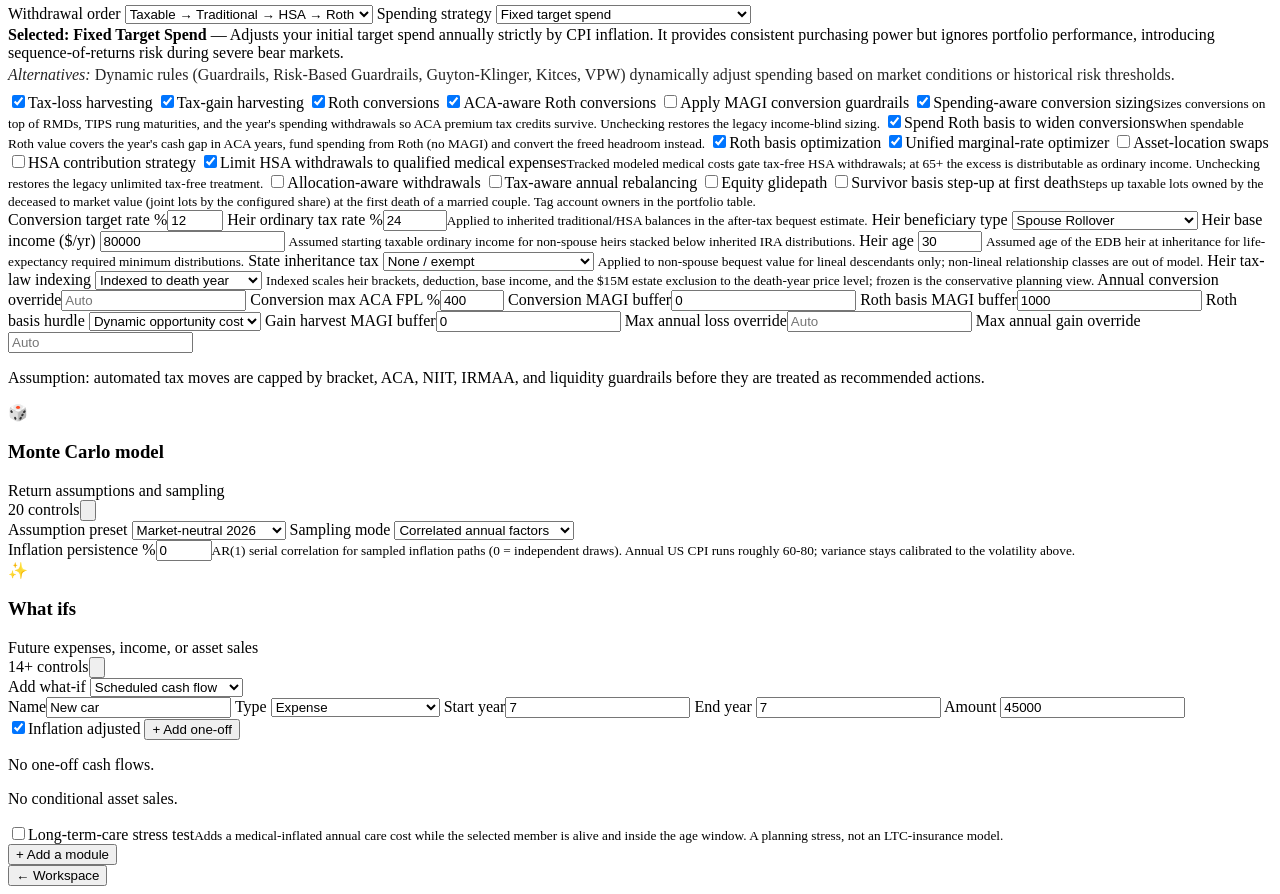
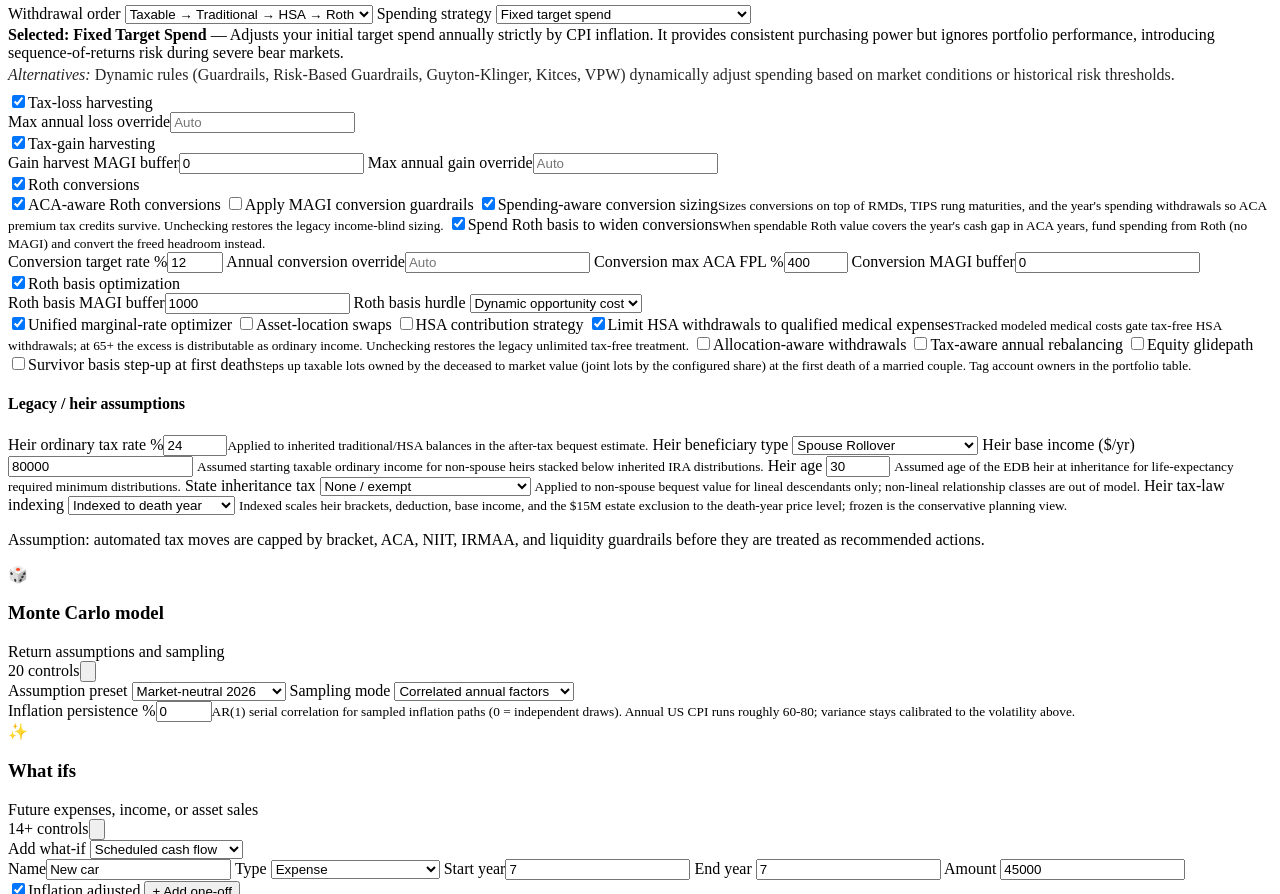
Before and after one commit to fi-nance/drawdown-modeling, a website with bundled scripts: page index.html in a window 1280 px wide. Shown: the part 2491-3385 px from the top of the page. Built offline with nearby package versions, Linux system fonts and the light colour scheme.

Commit message:
Refactor strategy layout and style in workspace module card

```diff
--- a/index.html
+++ b/index.html
@@ -639,24 +639,85 @@
 	                  <label><span>Annual income ceiling</span><input id="riskGuardrailIncomeCeiling" type="number" min="0" step="1000" placeholder="Optional"></label>
 	                </div>
 	                <p class="assumption-note" data-risk-guardrail-controls hidden>Risk-based guardrails solve a fixed failsafe spend, starting spend, lower cut trigger, and upper raise trigger from the selected historical backtest cohorts.</p>
-	                <label class="check-row"><input id="taxLossHarvesting" type="checkbox" checked><span>Tax-loss harvesting</span></label>
+                <label class="check-row"><input id="taxLossHarvesting" type="checkbox" checked><span>Tax-loss harvesting</span></label>
+                <div class="control-grid strategy-option-controls" data-tax-loss-controls>
+                  <label><span>Max annual loss override</span><input id="tlhMax" type="number" min="0" step="500" placeholder="Auto"></label>
+                </div>
+
                 <label class="check-row"><input id="taxGainHarvesting" type="checkbox" checked><span>Tax-gain harvesting</span></label>
-                <label class="check-row"><input id="rothConversion"    type="checkbox" checked><span>Roth conversions</span></label>
-                <label class="check-row" data-roth-conversion-controls><input id="rothConversionOptimizeForAca" type="checkbox" checked><span>ACA-aware Roth conversions</span></label>
-                <label class="check-row" data-roth-conversion-controls><input id="rothConversionMagiGuardrails" type="checkbox"><span>Apply MAGI conversion guardrails</span></label>
-                <label class="check-row" data-roth-conversion-controls><input id="rothConversionSpendingAware" type="checkbox" checked><span>Spending-aware conversion sizing</span><small>Sizes conversions on top of RMDs, TIPS rung maturities, and the year's spending withdrawals so ACA premium tax credits survive. Unchecking restores the legacy income-blind sizing.</small></label>
-                <label class="check-row" data-roth-conversion-controls><input id="rothConversionSpendFromBasis" type="checkbox" checked><span>Spend Roth basis to widen conversions</span><small>When spendable Roth value covers the year's cash gap in ACA years, fund spending from Roth (no MAGI) and convert the freed headroom instead.</small></label>
+                <div class="control-grid strategy-option-controls" data-tax-gain-controls>
+                  <label><span>Gain harvest MAGI buffer</span><input id="taxGainMagiBuffer" type="number" min="0" step="100" value="0"></label>
+                  <label><span>Max annual gain override</span><input id="tghMax" type="number" min="0" step="1000" placeholder="Auto"></label>
+                </div>
+
+                <label class="check-row"><input id="rothConversion" type="checkbox" checked><span>Roth conversions</span></label>
+                <div class="strategy-option-stack" data-roth-conversion-controls>
+                  <label class="check-row"><input id="rothConversionOptimizeForAca" type="checkbox" checked><span>ACA-aware Roth conversions</span></label>
+                  <label class="check-row"><input id="rothConversionMagiGuardrails" type="checkbox"><span>Apply MAGI conversion guardrails</span></label>
+                  <label class="check-row"><input id="rothConversionSpendingAware" type="checkbox" checked><span>Spending-aware conversion sizing</span><small>Sizes conversions on top of RMDs, TIPS rung maturities, and the year's spending withdrawals so ACA premium tax credits survive. Unchecking restores the legacy income-blind sizing.</small></label>
+                  <label class="check-row"><input id="rothConversionSpendFromBasis" type="checkbox" checked><span>Spend Roth basis to widen conversions</span><small>When spendable Roth value covers the year's cash gap in ACA years, fund spending from Roth (no MAGI) and convert the freed headroom instead.</small></label>
+                  <div class="control-grid strategy-option-controls">
+                    <label><span>Conversion target rate %</span><input id="rothTargetRate" type="number" min="0" max="37" step="1" value="12"></label>
+                    <label><span>Annual conversion override</span><input id="rothAmount" type="number" min="0" step="1000" placeholder="Auto"></label>
+                    <label><span>Conversion max ACA FPL %</span><input id="rothConversionMaxAcaFplPercent" type="number" min="100" max="600" step="1" value="400"></label>
+                    <label><span>Conversion MAGI buffer</span><input id="rothConversionMagiBuffer" type="number" min="0" step="100" value="0"></label>
+                  </div>
+                </div>
+
                 <label class="check-row"><input id="rothBasisOptimization" type="checkbox" checked><span>Roth basis optimization</span></label>
+                <div class="control-grid strategy-option-controls" data-roth-basis-controls>
+                  <label><span>Roth basis MAGI buffer</span><input id="rothBasisMagiBuffer" type="number" min="0" step="100" value="1000"></label>
+                  <label>
+                    <span>Roth basis hurdle</span>
+                    <select id="rothBasisOpportunityCostMode">
+                      <option value="dynamic" selected>Dynamic opportunity cost</option>
+                      <option value="fixed">Fixed savings rate</option>
+                    </select>
+                  </label>
+                </div>
+
                 <label class="check-row"><input id="unifiedMarginalOptimizer" type="checkbox" checked><span>Unified marginal-rate optimizer</span></label>
                 <label class="check-row"><input id="assetLocationOptimization" type="checkbox"><span>Asset-location swaps</span></label>
+
                 <label class="check-row"><input id="hsaContributionStrategy" type="checkbox"><span>HSA contribution strategy</span></label>
+                <div class="control-grid strategy-option-controls" data-hsa-contribution-controls hidden>
+                  <label><span>HSA contribution override</span><input id="hsaContributionAmount" type="number" min="0" step="100" placeholder="Auto"></label>
+                  <label>
+                    <span>HSA coverage</span>
+                    <select id="hsaCoverage">
+                      <option value="auto">Auto</option>
+                      <option value="self">Self-only</option>
+                      <option value="family">Family</option>
+                    </select>
+                  </label>
+                </div>
                 <label class="check-row"><input id="hsaQualifiedExpenseLimit" type="checkbox" checked><span>Limit HSA withdrawals to qualified medical expenses</span><small>Tracked modeled medical costs gate tax-free HSA withdrawals; at 65+ the excess is distributable as ordinary income. Unchecking restores the legacy unlimited tax-free treatment.</small></label>
+
                 <label class="check-row"><input id="allocationAwareWithdrawals" type="checkbox"><span>Allocation-aware withdrawals</span></label>
                 <label class="check-row"><input id="taxAwareRebalancing" type="checkbox"><span>Tax-aware annual rebalancing</span></label>
+                <div class="control-grid strategy-option-controls" data-rebalance-controls hidden>
+                  <label><span>Rebalance band +/- %</span><input id="rebalanceBand" type="number" min="0" max="50" step="1" value="5"></label>
+                </div>
                 <label class="check-row"><input id="equityGlidepath" type="checkbox"><span>Equity glidepath</span></label>
+                <div class="control-grid strategy-option-controls" data-glidepath-controls hidden>
+                  <label><span>Glidepath start stock %</span><input id="glidepathStartStockAllocation" type="number" min="0" max="100" step="1" value="60"></label>
+                  <label><span>Glidepath end stock %</span><input id="glidepathEndStockAllocation" type="number" min="0" max="100" step="1" value="80"></label>
+                  <label><span>Glidepath years</span><input id="glidepathYears" type="number" min="1" max="60" step="1" value="15"></label>
+                </div>
+                <div class="strategy-shared-option" data-allocation-target-controls hidden>
+                  <h4 class="control-subhead">Shared allocation target</h4>
+                  <div class="control-grid strategy-option-controls">
+                    <label><span>Stock target %</span><input id="targetStockAllocation" type="number" min="0" max="100" step="1" value="70"></label>
+                  </div>
+                </div>
+
                 <label class="check-row" data-married-controls><input id="survivorStepUpEnabled" type="checkbox"><span>Survivor basis step-up at first death</span><small>Steps up taxable lots owned by the deceased to market value (joint lots by the configured share) at the first death of a married couple. Tag account owners in the portfolio table.</small></label>
-                <div class="control-grid">
-                  <label><span>Conversion target rate %</span><input id="rothTargetRate" type="number" min="0" max="37" step="1" value="12"></label>
+                <div class="control-grid strategy-option-controls" data-survivor-step-up-controls hidden>
+                  <label><span>Joint basis step-up %</span><input id="survivorStepUpJointPercent" type="number" min="0" max="100" step="5" value="50"><small>Share of jointly-owned taxable gains stepped up at the first death (50 = common-law half step-up; 100 ≈ community property).</small></label>
+                </div>
+
+                <h4 class="control-subhead">Legacy / heir assumptions</h4>
+                <div class="control-grid strategy-shared-controls">
                   <label><span>Heir ordinary tax rate %</span><input id="heirOrdinaryTaxRate" type="number" min="0" max="100" step="1" value="24"><small>Applied to inherited traditional/HSA balances in the after-tax bequest estimate.</small></label>
                   <label>
                     <span>Heir beneficiary type</span>
@@ -705,35 +766,6 @@
                     </select>
                     <small>Indexed scales heir brackets, deduction, base income, and the $15M estate exclusion to the death-year price level; frozen is the conservative planning view.</small>
                   </label>
-                  <label data-survivor-step-up-controls hidden><span>Joint basis step-up %</span><input id="survivorStepUpJointPercent" type="number" min="0" max="100" step="5" value="50"><small>Share of jointly-owned taxable gains stepped up at the first death (50 = common-law half step-up; 100 ≈ community property).</small></label>
-                  <label data-roth-conversion-controls><span>Annual conversion override</span><input id="rothAmount" type="number" min="0" step="1000" placeholder="Auto"></label>
-                  <label data-roth-conversion-controls><span>Conversion max ACA FPL %</span><input id="rothConversionMaxAcaFplPercent" type="number" min="100" max="600" step="1" value="400"></label>
-                  <label data-roth-conversion-controls><span>Conversion MAGI buffer</span><input id="rothConversionMagiBuffer" type="number" min="0" step="100" value="0"></label>
-                  <label data-roth-basis-controls><span>Roth basis MAGI buffer</span><input id="rothBasisMagiBuffer" type="number" min="0" step="100" value="1000"></label>
-                  <label data-roth-basis-controls>
-                    <span>Roth basis hurdle</span>
-                    <select id="rothBasisOpportunityCostMode">
-                      <option value="dynamic" selected>Dynamic opportunity cost</option>
-                      <option value="fixed">Fixed savings rate</option>
-                    </select>
-                  </label>
-                  <label data-tax-gain-controls><span>Gain harvest MAGI buffer</span><input id="taxGainMagiBuffer" type="number" min="0" step="100" value="0"></label>
-                  <label data-tax-loss-controls><span>Max annual loss override</span><input id="tlhMax" type="number" min="0" step="500" placeholder="Auto"></label>
-                  <label data-tax-gain-controls><span>Max annual gain override</span><input id="tghMax" type="number" min="0" step="1000" placeholder="Auto"></label>
-                  <label data-hsa-contribution-controls hidden><span>HSA contribution override</span><input id="hsaContributionAmount" type="number" min="0" step="100" placeholder="Auto"></label>
-                  <label data-hsa-contribution-controls hidden>
-                    <span>HSA coverage</span>
-                    <select id="hsaCoverage">
-                      <option value="auto">Auto</option>
-                      <option value="self">Self-only</option>
-                      <option value="family">Family</option>
-                    </select>
-                  </label>
-                  <label data-allocation-target-controls hidden><span>Stock target %</span><input id="targetStockAllocation" type="number" min="0" max="100" step="1" value="70"></label>
-                  <label data-rebalance-controls hidden><span>Rebalance band +/- %</span><input id="rebalanceBand" type="number" min="0" max="50" step="1" value="5"></label>
-                  <label data-glidepath-controls hidden><span>Glidepath start stock %</span><input id="glidepathStartStockAllocation" type="number" min="0" max="100" step="1" value="60"></label>
-                  <label data-glidepath-controls hidden><span>Glidepath end stock %</span><input id="glidepathEndStockAllocation" type="number" min="0" max="100" step="1" value="80"></label>
-                  <label data-glidepath-controls hidden><span>Glidepath years</span><input id="glidepathYears" type="number" min="1" max="60" step="1" value="15"></label>
                 </div>
                 <p class="strategy-summary"><span>Assumption: automated tax moves are capped by bracket, ACA, NIIT, IRMAA, and liquidity guardrails before they are treated as recommended actions.</span></p>
               </div>
--- a/src/redesign.css
+++ b/src/redesign.css
@@ -986,6 +986,41 @@ body[data-screen="persona"]::before {
      container is narrower than that, instead of overflowing. At desktop
      widths min() resolves to 170px, so multi-column layout is unchanged. */
   grid-template-columns: repeat(auto-fit, minmax(min(100%, 170px), 1fr));
+}
+.module-card .strategy-option-controls,
+.module-card .strategy-option-stack,
+.module-card .strategy-shared-option {
+  margin-left: 1.55rem;
+  padding-left: 0.85rem;
+  border-left: 2px solid rgba(15, 122, 94, 0.22);
+}
+[data-theme="dark"] .module-card .strategy-option-controls,
+[data-theme="dark"] .module-card .strategy-option-stack,
+[data-theme="dark"] .module-card .strategy-shared-option,
+:root:not([data-theme]) .module-card .strategy-option-controls,
+:root:not([data-theme]) .module-card .strategy-option-stack,
+:root:not([data-theme]) .module-card .strategy-shared-option {
+  border-left-color: rgba(52, 209, 182, 0.22);
+}
+.module-card .strategy-option-stack,
+.module-card .strategy-shared-option {
+  display: flex;
+  flex-direction: column;
+  gap: 0.65rem;
+}
+.module-card .strategy-option-stack .strategy-option-controls,
+.module-card .strategy-shared-option .strategy-option-controls {
+  margin-left: 0;
+  padding-left: 0;
+  border-left: 0;
+}
+.module-card .control-subhead {
+  margin: 0.35rem 0 -0.2rem;
+  color: var(--text-muted);
+  font-size: 0.72rem;
+  font-weight: 800;
+  letter-spacing: 0.08em;
+  text-transform: uppercase;
 }
 .module-card label {
   font-size: 0.78rem;
```
Also changed, not shown: tests/rescueComparisonText.test.mjs (+7 -0 lines).
